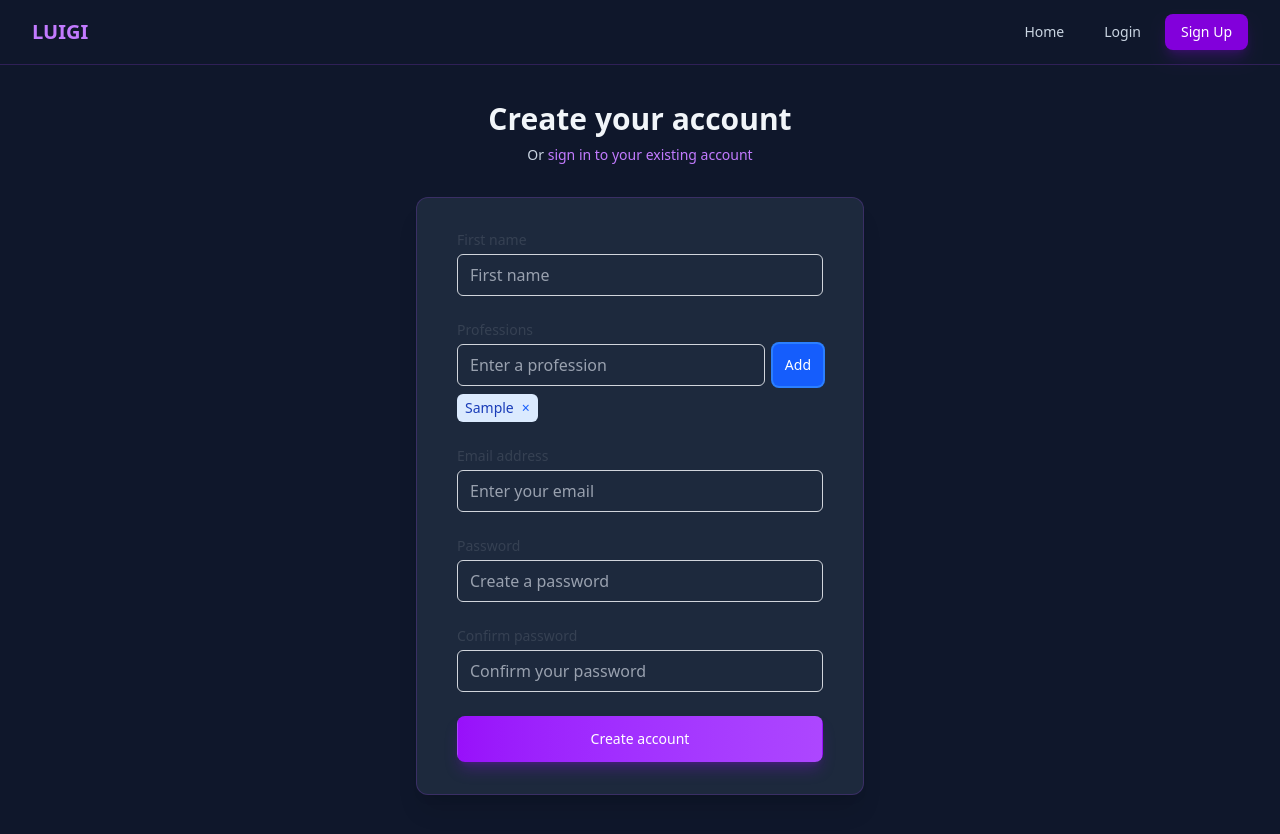
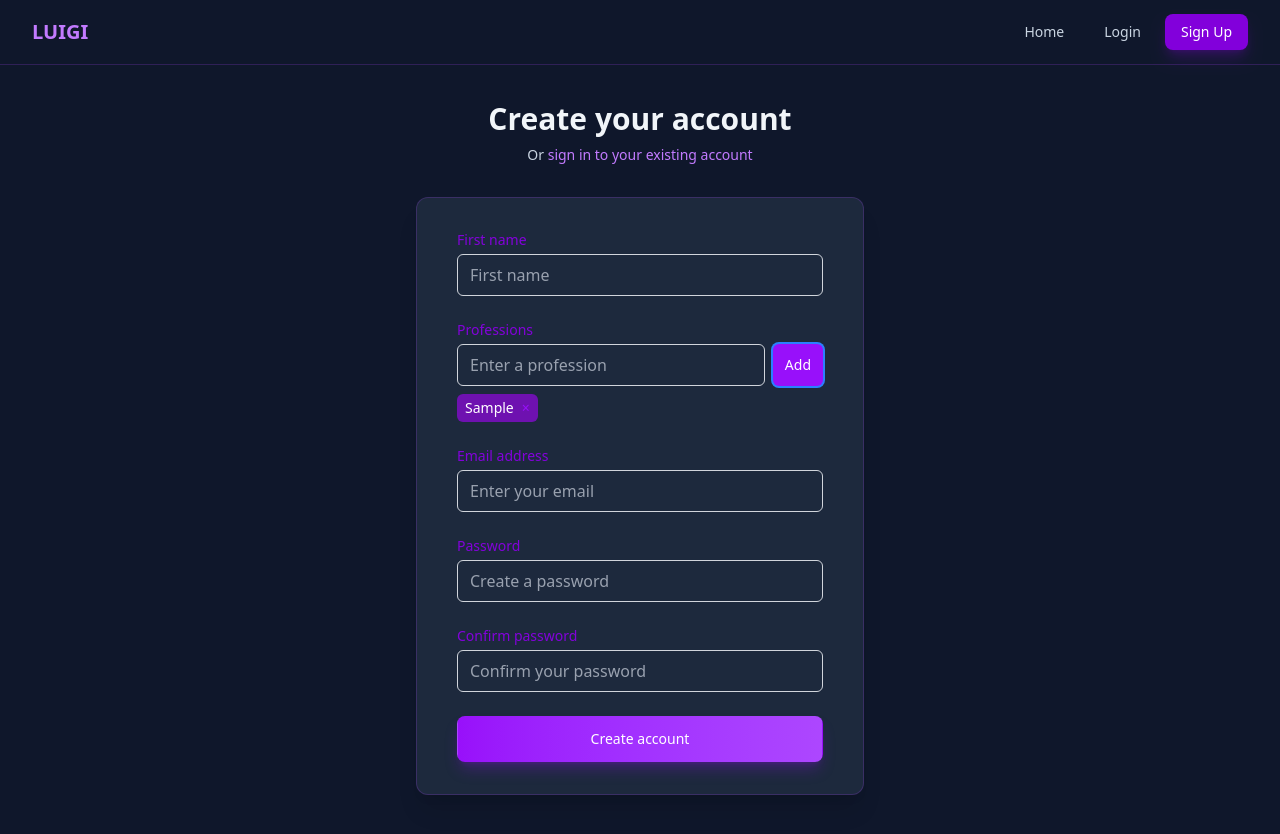
Before and after one commit to gigidzz/Interactive-Code-Guide-Maker, a React (Vite) app in the folder frontend/: page /signup in a window 1280 px wide. Both pictures are taken after typing "Sample" into the empty fields and a click on the button "Add". Shown: the top 834 px of the page. Built offline with nearby package versions, Linux system fonts and the light colour scheme; no server answers.

Commit message:
little design changes

```diff
--- a/frontend/src/components/formInputComponents.tsx
+++ b/frontend/src/components/formInputComponents.tsx
@@ -5,7 +5,7 @@ export const FormInput: React.FC<FormInputProps> = ({
   id, name, type, label, value, placeholder, error, required, autoComplete, onChange
 }) => (
   <div>
-    <label htmlFor={id} className="block text-sm font-medium text-gray-700">
+    <label htmlFor={id} className="block text-sm font-medium text-purple-700">
       {label}
     </label>
     <div className="mt-1">
--- a/frontend/src/components/sign-up/professionInput.tsx
+++ b/frontend/src/components/sign-up/professionInput.tsx
@@ -5,7 +5,7 @@ export const ProfessionInput: React.FC<ProfessionInputProps> = ({
   professions, professionInput, error, onInputChange, onAdd, onRemove, onKeyDown
 }) => (
   <div>
-    <label htmlFor="profession" className="block text-sm font-medium text-gray-700">
+    <label htmlFor="profession" className="block text-sm font-medium text-purple-700">
       Professions
     </label>
     <div className="mt-1">
@@ -17,14 +17,14 @@ export const ProfessionInput: React.FC<ProfessionInputProps> = ({
           onChange={(e) => onInputChange(e.target.value)}
           onKeyDown={onKeyDown}
           className={`appearance-none block flex-1 px-3 py-2 border rounded-md placeholder-gray-400 focus:outline-none focus:ring-blue-500 focus:border-blue-500 ${
-            error ? 'border-red-300' : 'border-gray-300'
+            error ? 'border-purple-300' : 'border-gray-300'
           }`}
           placeholder="Enter a profession"
         />
         <button
           type="button"
           onClick={onAdd}
-          className="px-3 py-2 bg-blue-600 text-white text-sm rounded-md hover:bg-blue-700 focus:outline-none focus:ring-2 focus:ring-blue-500"
+          className="px-3 py-2 bg-purple-600 text-white text-sm rounded-md hover:bg-purple-700 focus:outline-none focus:ring-2 focus:ring-blue-500"
         >
           Add
         </button>
@@ -36,13 +36,13 @@ export const ProfessionInput: React.FC<ProfessionInputProps> = ({
           {professions.map((prof, index) => (
             <span
               key={index}
-              className="inline-flex items-center gap-1 px-2 py-1 bg-blue-100 text-blue-800 text-sm rounded-md"
+              className="inline-flex items-center gap-1 px-2 py-1 bg-purple-800 text-white text-sm rounded-md"
             >
               {prof}
               <button
                 type="button"
                 onClick={() => onRemove(index)}
-                className="ml-1 text-blue-600 hover:text-blue-800 focus:outline-none"
+                className="ml-1 text-purple-600 hover:text-purple-800 focus:outline-none"
               >
                 ×
               </button>
```
